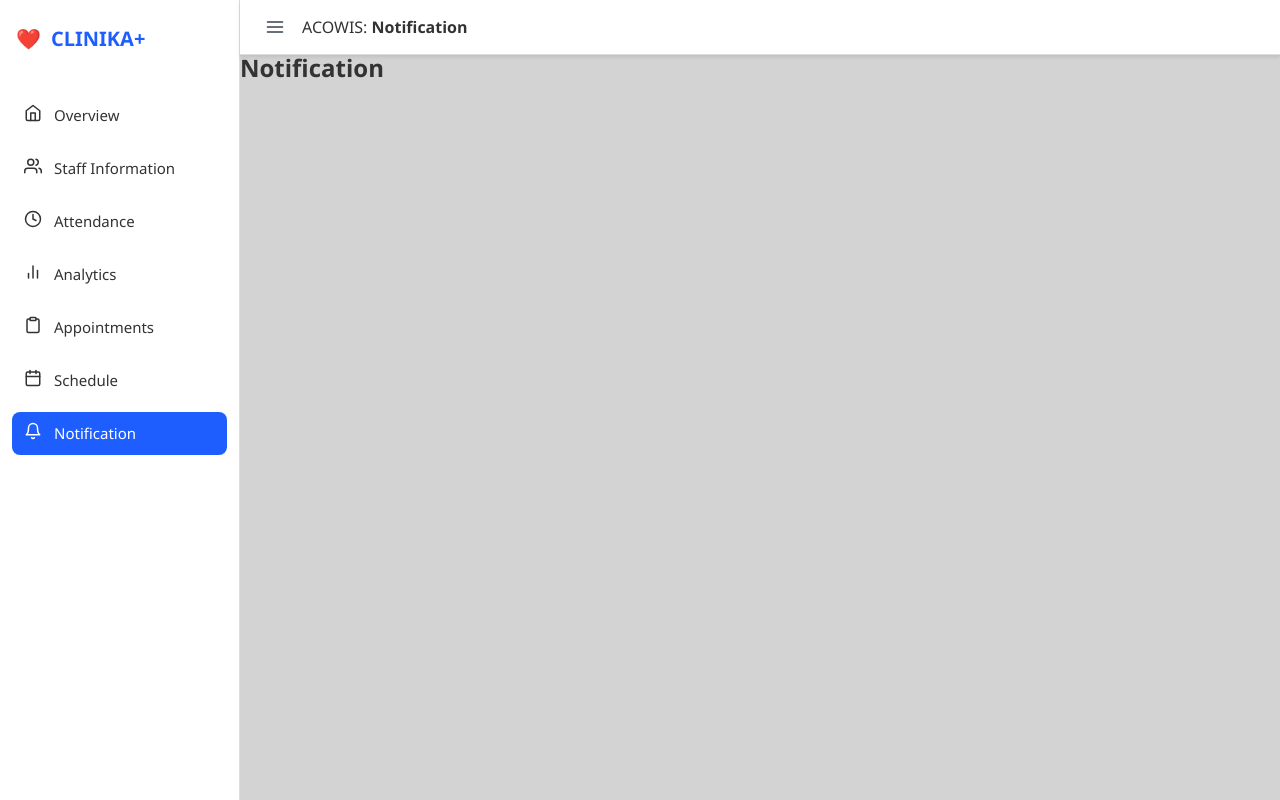
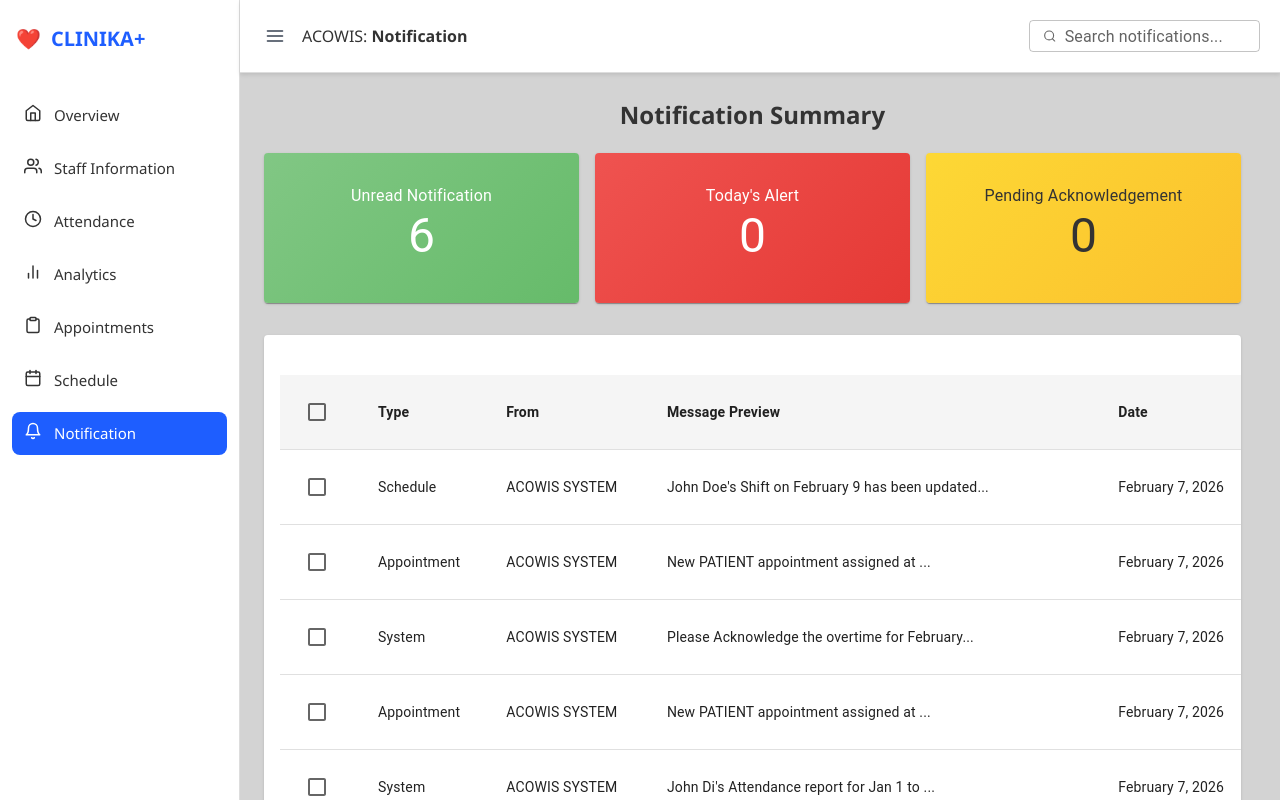
Before and after one commit to ItsMeKayden/SIA102PROJECT, a React (Vite) app: page /notification in a window 1280 px wide. Built offline with nearby package versions, Linux system fonts and the light colour scheme.

Commit message:
Module 6 finished

```diff
--- a/src/Layout.tsx
+++ b/src/Layout.tsx
@@ -1,9 +1,9 @@
 import { useState } from 'react';
-import type { MouseEvent } from 'react';
+import type { MouseEvent, ChangeEvent } from 'react';
 import { Outlet, useLocation } from 'react-router-dom';
 import Sidebar from './frontend/components/Sidebar';
-import { Menu, MenuItem, Button, IconButton } from '@mui/material';
-import { FiMenu } from 'react-icons/fi';
+import { Menu, MenuItem, Button, IconButton, TextField } from '@mui/material';
+import { FiMenu, FiSearch } from 'react-icons/fi';
 
 const Layout = () => {
   const location = useLocation();
@@ -17,6 +17,8 @@ const Layout = () => {
   const [selectedDateRange, setSelectedDateRange] = useState(
     'Jan 01 - Jan 31 2026',
   );
+
+  const [searchQuery, setSearchQuery] = useState('');
 
   const dateOpen = Boolean(dateAnchorEl);
   const staffList = ['John Doe', 'Jane Smith', 'Bob Johnson', 'Alice Williams'];
@@ -51,6 +53,15 @@ const Layout = () => {
   const handleDateSelect = (dateRange: string) => {
     setSelectedDateRange(dateRange);
     handleDateClose();
+  };
+
+  /*
+  THIS IS FOR GETTING THE VALUE INSIDE THE SEARCHBAR,
+  ITO NALANG GAMITIN NATIN SA PAGKUHA NG LAMAN NG SEARCHBAR
+  PARA DI NA HUMABA YUNG CODE
+  */
+  const handleSearchChange = (event: ChangeEvent<HTMLInputElement>) => {
+    setSearchQuery(event.target.value);
   };
 
   const getPageTitle = () => {
@@ -114,7 +125,7 @@ const Layout = () => {
           width: '100%',
           backgroundColor: '#fff',
           borderBottom: '1px solid #ddd',
-          padding: '12px 20px',
+          padding: '20px 20px',
           boxShadow: '0 2px 4px rgba(0,0,0,0.1)',
           boxSizing: 'border-box',
           flexShrink: 0,
@@ -262,6 +273,31 @@ const Layout = () => {
             </Menu>
           </div>
         )}
+
+      {/* FOR SEARCHBAR IN NOIFICATION */}
+        {location.pathname === '/notification' && (
+          <TextField
+            placeholder="Search notifications..."
+            value={searchQuery}
+            onChange={handleSearchChange}
+            size="small"
+            sx={{
+              width: '300px',
+              height: '32px',
+              '& .MuiOutlinedInput-root': {
+                height: '32px',
+              },
+              '& .MuiInputBase-input::placeholder': {
+                opacity: 0.7,
+              },
+            }}
+            InputProps={{
+              startAdornment: (
+                <FiSearch size={16} style={{ marginRight: '8px', color: '#666' }} />
+              ),
+            }}
+          />
+        )}
       </nav>
 
       {/* Main Content */}
--- a/src/frontend/pages/Analytics.tsx
+++ b/src/frontend/pages/Analytics.tsx
@@ -34,10 +34,10 @@ const Analytics = () => {
 
   return (
     <LocalizationProvider dateAdapter={AdapterDayjs}>
-    <Container maxWidth={false} className="analytics-container">
+    <Container maxWidth={false} className="analytics-container" sx={{ py: 3 }}>
 
       {/* Staff Activity Overview */}
-      <h2 className='Title'>
+      <h2 className='analytics-title'>
         Staff Activity Overview
       </h2>
       <Box sx={{ display: 'grid', gridTemplateColumns: { xs: '1fr', sm: '1fr 1fr', md: 'repeat(4, 1fr)' }, gap: 2, mb: 4 }}>
--- a/src/frontend/pages/Notification.tsx
+++ b/src/frontend/pages/Notification.tsx
@@ -1,10 +1,223 @@
-import '../styles/Pages.css';
+import { useState } from 'react';
+import {
+  Container,
+  Box,
+  Typography,
+  Card,
+  CardContent,
+  Table,
+  TableBody,
+  TableCell,
+  TableContainer,
+  TableHead,
+  TableRow,
+  Button,
+  Checkbox,
+} from '@mui/material';
+import '../styles/NotificationStyles.css';
+
+interface Notification {
+  id: string;
+  type: string;
+  from: string;
+  message: string;
+  date: string;
+  checked: boolean;
+}
 
 function Notification() {
+  const [notifications, setNotifications] = useState<Notification[]>([
+    {
+      id: '1',
+      type: 'Schedule',
+      from: 'ACOWIS SYSTEM',
+      message: "John Doe's Shift on February 9 has been updated...",
+      date: 'February 7, 2026',
+      checked: false,
+    },
+    {
+      id: '2',
+      type: 'Appointment',
+      from: 'ACOWIS SYSTEM',
+      message: 'New PATIENT appointment assigned at ...',
+      date: 'February 7, 2026',
+      checked: false,
+    },
+    {
+      id: '3',
+      type: 'System',
+      from: 'ACOWIS SYSTEM',
+      message: 'Please Acknowledge the overtime for February...',
+      date: 'February 7, 2026',
+      checked: false,
+    },
+    {
+      id: '4',
+      type: 'Appointment',
+      from: 'ACOWIS SYSTEM',
+      message: 'New PATIENT appointment assigned at ...',
+      date: 'February 7, 2026',
+      checked: false,
+    },
+    {
+      id: '5',
+      type: 'System',
+      from: 'ACOWIS SYSTEM',
+      message: "John Di's Attendance report for Jan 1 to ...",
+      date: 'February 7, 2026',
+      checked: false,
+    },
+    {
+      id: '6',
+      type: 'ALERT',
+      from: 'ACOWIS SYSTEM',
+      message: 'EMERGENCY STAFF ASSISTANCE REQUIRED IN ROOM 5...',
+      date: 'February 7, 2026',
+      checked: false,
+    },
+  ]);
+
+  const handleCheckChange = (id: string) => {
+    setNotifications(
+      notifications.map((notif) =>
+        notif.id === id ? { ...notif, checked: !notif.checked } : notif,
+      ),
+    );
+  };
+
+  const unreadCount = notifications.filter((n) => !n.checked).length;
+  const todayAlertCount = 0;
+  const pendingAcknowledgementCount = 0;
+
   return (
-    <div>
-      <h1>Notification</h1>
-    </div>
+    <Container maxWidth={false} className="notification-container" sx={{ py: 3 }}>
+      {/* Notification Summary */}
+      <h2 className="notification-title">Notification Summary</h2>
+      <Box className="notification-summary">
+        {/* Unread Notification Card */}
+        <Box>
+          <Card
+            className="notification-card"
+            sx={{
+              background: 'linear-gradient(135deg, #81c784 0%, #66bb6a 100%)',
+            }}
+          >
+            <CardContent className="notification-card-content">
+              <Typography className="notification-card-title">
+                Unread Notification
+              </Typography>
+              <Typography
+                variant="h3"
+                className="notification-card-value"
+              >
+                {unreadCount}
+              </Typography>
+            </CardContent>
+          </Card>
+        </Box>
+
+        {/* Today's Alert Card */}
+        <Box>
+          <Card
+            className="notification-card"
+            sx={{
+              background: 'linear-gradient(135deg, #ef5350 0%, #e53935 100%)',
+            }}
+          >
+            <CardContent className="notification-card-content">
+              <Typography className="notification-card-title">
+                Today's Alert
+              </Typography>
+              <Typography
+                variant="h3"
+                className="notification-card-value"
+              >
+                {todayAlertCount}
+              </Typography>
+            </CardContent>
+          </Card>
+        </Box>
+
+        {/* Pending Acknowledgement Card */}
+        <Box>
+          <Card
+            className="notification-card notification-card-yellow"
+            sx={{
+              background: 'linear-gradient(135deg, #fdd835 0%, #fbc02d 100%)',
+            }}
+          >
+            <CardContent className="notification-card-content">
+              <Typography className="notification-card-title">
+                Pending Acknowledgement
+              </Typography>
+              <Typography
+                variant="h3"
+                className="notification-card-value"
+              >
+                {pendingAcknowledgementCount}
+              </Typography>
+            </CardContent>
+          </Card>
+        </Box>
+      </Box>
+
+      {/* Notifications Table */}
+      <Card>
+        <CardContent>
+          <TableContainer className="notification-table-wrapper">
+            <Table>
+              <TableHead>
+                <TableRow className="notification-table-head">
+                  <TableCell sx={{ width: '50px', fontWeight: 'bold' }}>
+                    <Checkbox />
+                  </TableCell>
+                  <TableCell sx={{ fontWeight: 'bold' }}>Type</TableCell>
+                  <TableCell sx={{ fontWeight: 'bold' }}>From</TableCell>
+                  <TableCell sx={{ fontWeight: 'bold' }}>Message Preview</TableCell>
+                  <TableCell sx={{ fontWeight: 'bold' }}>Date</TableCell>
+                </TableRow>
+              </TableHead>
+              <TableBody>
+                {notifications.map((notification) => (
+                  <TableRow key={notification.id}>
+                    <TableCell sx={{ width: '50px' }}>
+                      <Checkbox
+                        checked={notification.checked}
+                        onChange={() => handleCheckChange(notification.id)}
+                      />
+                    </TableCell>
+                    <TableCell
+                      className={
+                        notification.type === 'ALERT'
+                          ? 'notification-alert-type'
+                          : 'notification-normal-type'
+                      }
+                    >
+                      {notification.type}
+                    </TableCell>
+                    <TableCell>{notification.from}</TableCell>
+                    <TableCell className="notification-message">
+                      {notification.message}
+                    </TableCell>
+                    <TableCell>{notification.date}</TableCell>
+                  </TableRow>
+                ))}
+              </TableBody>
+            </Table>
+          </TableContainer>
+
+          {/* Send Notification Button */}
+          <Box sx={{ display: 'flex', justifyContent: 'flex-end', mt: 2 }}>
+            <Button
+              variant="contained"
+              className="notification-button"
+            >
+              Send Notification
+            </Button>
+          </Box>
+        </CardContent>
+      </Card>
+    </Container>
   );
 }
 
--- a/src/frontend/styles/AnalyticsStyles.css
+++ b/src/frontend/styles/AnalyticsStyles.css
@@ -4,20 +4,11 @@
   flex-direction: column;
 }
 
-.Header {
-  background-color: #ffffff;
-  padding: 30px 24px;
-  box-shadow: 0 1px 3px rgba(0, 0, 0, 0.1);
-  margin: -20px -20px 24px calc(-20px - 240px);
-  width: calc(100% + 40px);
-  padding-left: calc(240px);
-}
-
-.Title {
+.analytics-title {
   margin: 0 0 20px 0;
   font-size: 20px;
   text-align: center;
   color: #333;
   font-weight: 600;
-  justify-self: center;
+  font-size: x-large;
 }
--- /dev/null
+++ b/src/frontend/styles/NotificationStyles.css
@@ -0,0 +1,86 @@
+.notification-container {
+  width: 100%;
+  display: flex;
+  flex-direction: column;
+}
+
+.notification-title {
+  margin: 0 0 20px 0;
+  font-size: 20px;
+  text-align: center;
+  color: #333;
+  font-weight: 600;
+  font-size:x-large;
+}
+
+.notification-card {
+  border-radius: 12px;
+  min-height: 150px;
+  display: flex;
+  align-items: center;
+  justify-content: center;
+}
+
+.notification-card-content {
+  text-align: center;
+}
+
+.notification-card-title {
+  color: #fff;
+  font-weight: bold;
+  margin-bottom: 8px;
+}
+
+.notification-card-value {
+  color: #fff;
+  font-weight: bold;
+  font-size: 32px;
+}
+
+.notification-card-yellow .notification-card-title {
+  color: #333;
+}
+
+.notification-card-yellow .notification-card-value {
+  color: #333;
+}
+
+.notification-summary {
+  display: grid;
+  grid-template-columns: repeat(auto-fit, minmax(250px, 1fr));
+  gap: 16px;
+  margin-bottom: 32px;
+}
+
+.notification-table-wrapper {
+  margin-top: 24px;
+}
+
+.notification-button {
+  background-color: #fff;
+  color: #333;
+  border: 1px solid #ddd;
+  text-transform: none;
+  font-weight: 600;
+}
+
+.notification-button:hover {
+  background-color: #f5f5f5;
+}
+
+.notification-table-head {
+  background-color: #f5f5f5;
+}
+
+.notification-alert-type {
+  color: #f44336;
+  font-weight: bold;
+}
+
+.notification-normal-type {
+  color: #666;
+}
+
+.notification-message {
+  color: #999;
+}
```
